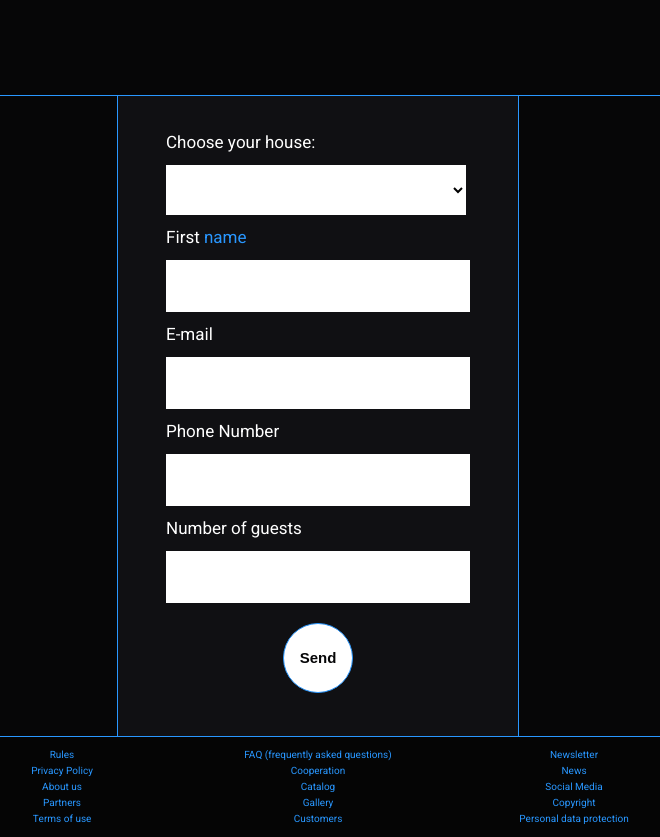
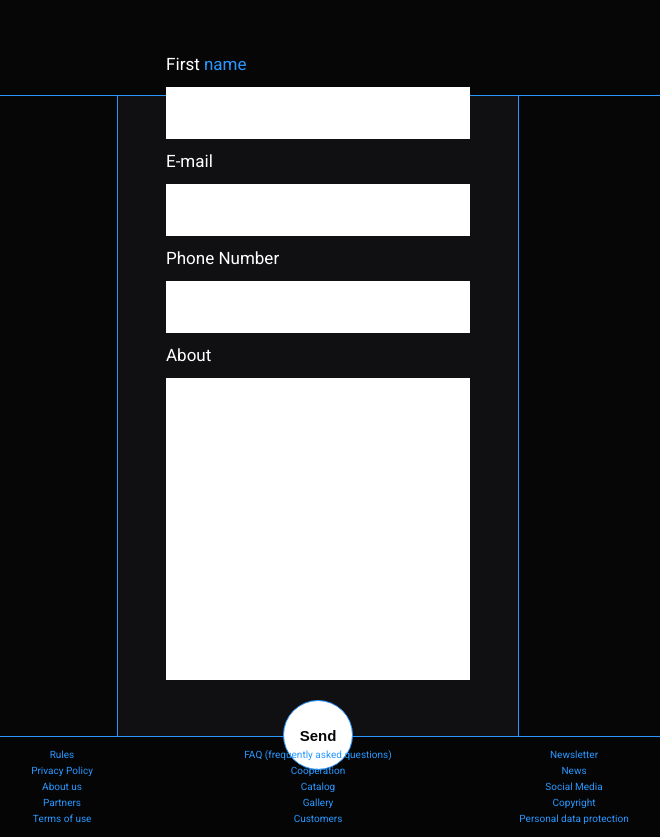
Before and after one commit to Pum2A/HotelProject, an Angular app: page /contact in a window 1280 px wide. Shown: the part 420-1257 px from the top of the page, without its empty margins (322-982 px from the left). Built offline with nearby package versions, Linux system fonts and the light colour scheme.

Commit message:
contact form added / design to change

```diff
--- a/src/app/components/contact/contact.component.html
+++ b/src/app/components/contact/contact.component.html
@@ -1,18 +1,14 @@
 <div class="background-house-container">
   <div class="content-house-container">
     <form [formGroup]="houseReservationForm" (ngSubmit)="onSubmit()">
-      <label for="house">Choose your house:</label>
-      <select [(ngModel)]="selectedHouseId" name="house_id" class="form-control" formControlName="house_id">
-        <option *ngFor="let house of housesList" [value]="house.id">{{ house.name }}</option>
-      </select>
       <label for="firstName">First <span>name</span></label>
       <input type="text" formControlName="name" id="firstName">
       <label for="email">E-mail</label>
       <input type="text" formControlName="email" id="email">
       <label for="phoneNumber">Phone Number</label>
       <input type="tel" formControlName="phone" id="phoneNumber" maxlength="9">
-      <label for="guests">Number of guests</label>
-      <input type="number" formControlName="guests" id="guests">
+      <label for="about">About</label>
+      <input type="text" formControlName="about" id="about">
       <div class="submit-cont">
         <input type="submit" value="Send" class="btn-submit">
       </div>
--- a/src/app/components/contact/contact.component.scss
+++ b/src/app/components/contact/contact.component.scss
@@ -60,3 +60,7 @@ input, select{
 .formSuccess{
   display: none;
 }
+
+#about{
+  height: 30rem;
+}
--- a/src/app/components/contact/contact.component.ts
+++ b/src/app/components/contact/contact.component.ts
@@ -2,6 +2,7 @@ import { Component, OnInit } from '@angular/core';
 import { FormBuilder, FormGroup, Validators } from '@angular/forms';
 import { Observable } from 'rxjs';
 import { HousesService } from 'src/app/services/house.service';
+import { ContactServiceService } from 'src/app/services/contact-service.service';
 
 @Component({
   selector: 'app-contact',
@@ -16,27 +17,16 @@ export class ContactComponent {
   successfulText: boolean = true;
 
 
-  housesList = [
-    {id: 1, name: 'House nr 1'},
-    {id: 2, name: 'House nr 2'},
-    {id: 3, name: 'House nr 3'},
-    {id: 4, name: 'House nr 4'},
-    {id: 5, name: 'House nr 5'},
-    {id: 6, name: 'House nr 6'},
-    {id: 7, name: 'House nr 7'},
-    {id: 8, name: 'House nr 8'},
-  ];
 
 
-  constructor(private fb: FormBuilder, private housesService: HousesService) { }
+  constructor(private fb: FormBuilder, private contactService:ContactServiceService) { }
 
   ngOnInit(): void {
     this.houseReservationForm = this.fb.group({
       name: ['', Validators.required],
       email: ['', [Validators.required, Validators.email]],
       phone: ['', Validators.required],
-      guests: ['', Validators.required],
-      house_id: ['', Validators.required],
+      about: ['', Validators.required],
     });
   }
 
@@ -49,22 +39,16 @@ export class ContactComponent {
       name: this.houseReservationForm.get('name')?.value,
       email: this.houseReservationForm.get('email')?.value,
       phone: this.houseReservationForm.get('phone')?.value,
-      check_in: this.houseReservationForm.get('check_in')?.value,
-      check_out: this.houseReservationForm.get('check_out')?.value,
-      guests: this.houseReservationForm.get('guests')?.value,
-      house_id: this.selectedHouseId, // wybieramy ID domu z pola wyboru
+      about: this.houseReservationForm.get('about')?.value,
     };
 
-    this.housesService.createReservation(this.selectedHouseId, reservationData).subscribe(
+    this.contactService.createContact(reservationData).subscribe(
       (response) => {
-        console.log('Reservation successful: ', response);
+        console.log('Message send successful: ', response);
         this.houseReservationForm.reset();
-        // successfullText(){
-        //   this.successfulText = !this.successfulText;
-        // }
       },
       (error) => {
-        console.log('Reservation failed: ', error);
+        console.log('Message send failed: ', error);
       }
 
     );
--- /dev/null
+++ b/src/app/services/contact-service.service.ts
@@ -0,0 +1,27 @@
+import { Injectable } from '@angular/core';
+import { HttpClient } from '@angular/common/http';
+import { Observable, catchError, tap, throwError } from 'rxjs';
+
+@Injectable({
+  providedIn: 'root'
+})
+export class ContactServiceService {
+
+  constructor(private http: HttpClient) { }
+
+  private url = 'http://localhost:3000/api/house-info/';
+  private urlSolo = 'http://localhost:3000';
+
+
+
+
+
+
+  createContact(reservationData: any): Observable<any> {
+    const url = `${this.urlSolo}/api/contact`;
+    return this.http.post(url, reservationData);
+  }
+
+
+
+}
```
Also changed, not shown: 1 other file (tests, documents, lock files or other folders).
